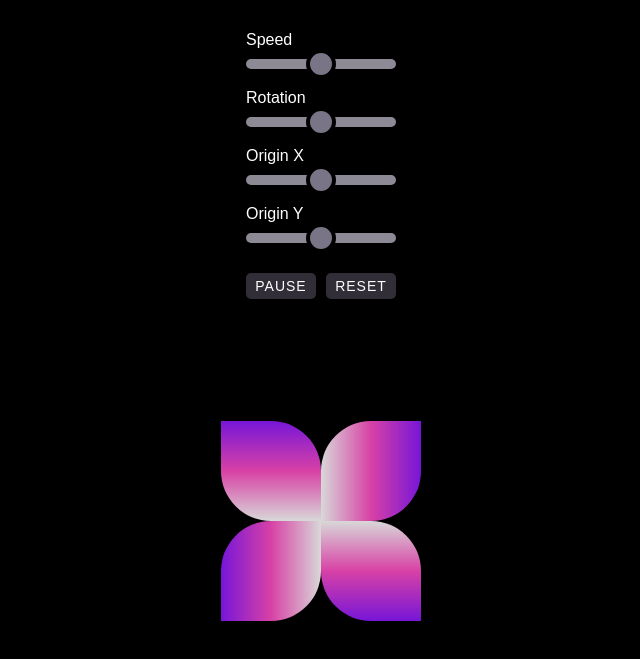
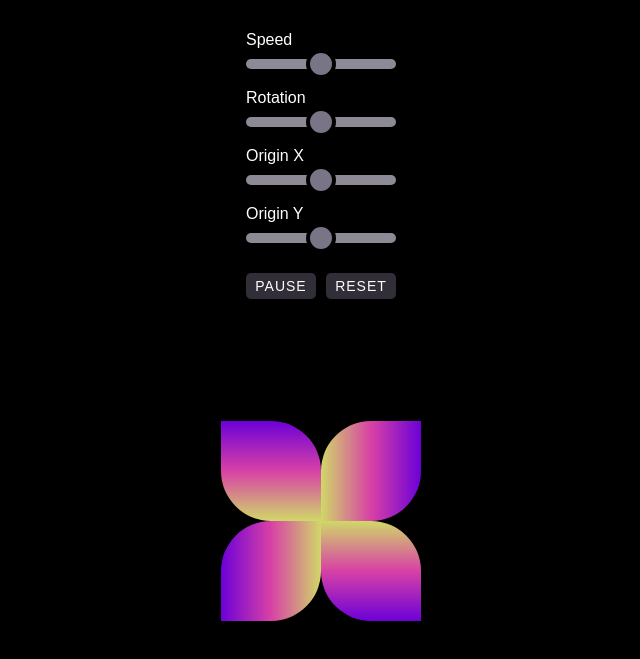
Before and after one commit to Uvacoder/css-animating-flower-petals, a plain HTML site: page index.html in a window 1280 px wide. Shown: the part 89-748 px from the top of the page, without its empty margins (319-959 px from the left). Drawn offline with Linux system fonts and the light colour scheme.

Commit message:
Tweaked colours

```diff
--- a/style/style.css
+++ b/style/style.css
@@ -1,8 +1,8 @@
 :root {
   --bg-colour: linear-gradient(180deg,
-    hsl(0, 100%, 100%),
+    #f6ff7b,
     hsl(320, 100%, 65%),
-    hsl(270, 100%, 55%)
+    hsl(270, 100%, 50%)
   );
   --speed: 5s;
   --max-speed: 10s;
```
